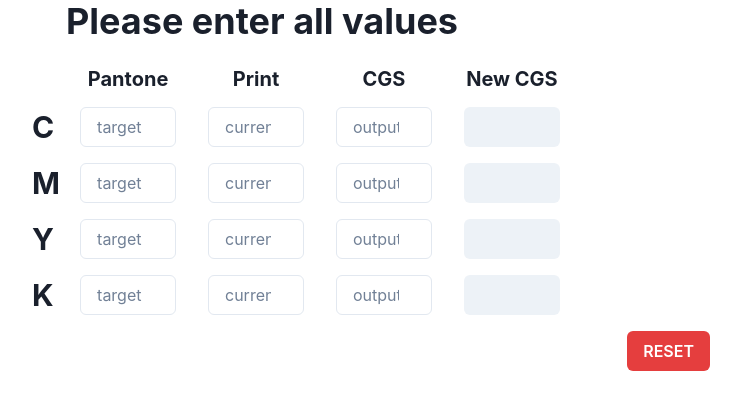
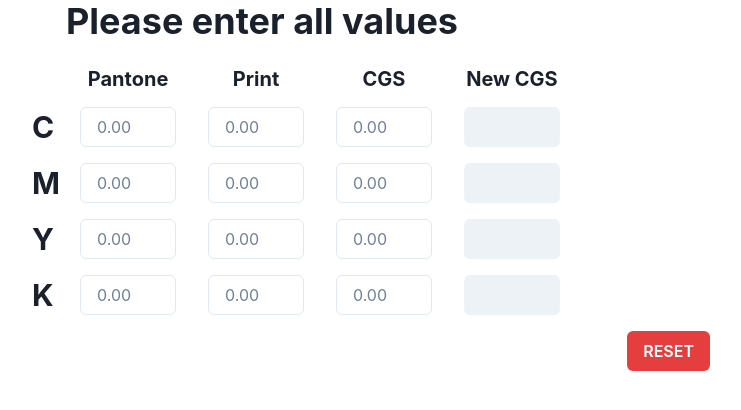
Before and after one commit to alexanderolvera/ink_graph, a React (Create React App) app: page / in a window 1280 px wide. Shown: the top 410 px of the page, without its empty margins (378-1119 px from the left). Built offline with nearby package versions, Linux system fonts and the light colour scheme.

Commit message:
Removed dev placeholder values and replaced them with zeros

```diff
--- a/src/components/InkValueFormRow.js
+++ b/src/components/InkValueFormRow.js
@@ -43,7 +43,7 @@ export default function InkValueFormRow({ title }) {
           w={width}
           onChange={(value) => {setTarget(Number(value))}}
         >
-          <NumberInputField placeholder="target" _placeholder={labelStyle}/>
+          <NumberInputField placeholder="0.00" _placeholder={labelStyle}/>
         </NumberInput>
       <NumberInput
         precision={2}
@@ -52,7 +52,7 @@ export default function InkValueFormRow({ title }) {
         w={width}
         onChange={(value) => {setCurrent(Number(value))}}
         >
-          <NumberInputField placeholder="current" _placeholder={labelStyle}/>
+          <NumberInputField placeholder="0.00" _placeholder={labelStyle}/>
       </NumberInput>
       <NumberInput
         precision={2}
@@ -61,22 +61,8 @@ export default function InkValueFormRow({ title }) {
         w={width}
         onChange={(value) => {setOutput(Number(value))}}
         >
-          <NumberInputField placeholder="output" _placeholder={labelStyle}/>
+          <NumberInputField placeholder="0.00" _placeholder={labelStyle}/>
       </NumberInput>
-      {/* <NumberInput
-        precision={2}
-        isReadOnly={true}
-        isDisabled={true}
-        size='md'
-        w={width}
-        value={final}
-        variant='filled'
-        onClick={() => {
-          navigator.clipboard.writeText(final)
-        }}
-        >
-          <NumberInputField placeholder={final} _placeholder={labelStyle} value={final} />
-      </NumberInput> */}
       <Button
         w={width}
         onClick={copyToClipBoard}
--- a/src/components/inkValuesForm.js
+++ b/src/components/inkValuesForm.js
@@ -1,5 +1,5 @@
 import React from "react";
-import { Heading, SimpleGrid, Stack } from "@chakra-ui/react";
+import { Heading, Stack } from "@chakra-ui/react";
 import InkValueFormRow from "./InkValueFormRow";
 import GridTitles from "./gridTitles";
 
```
